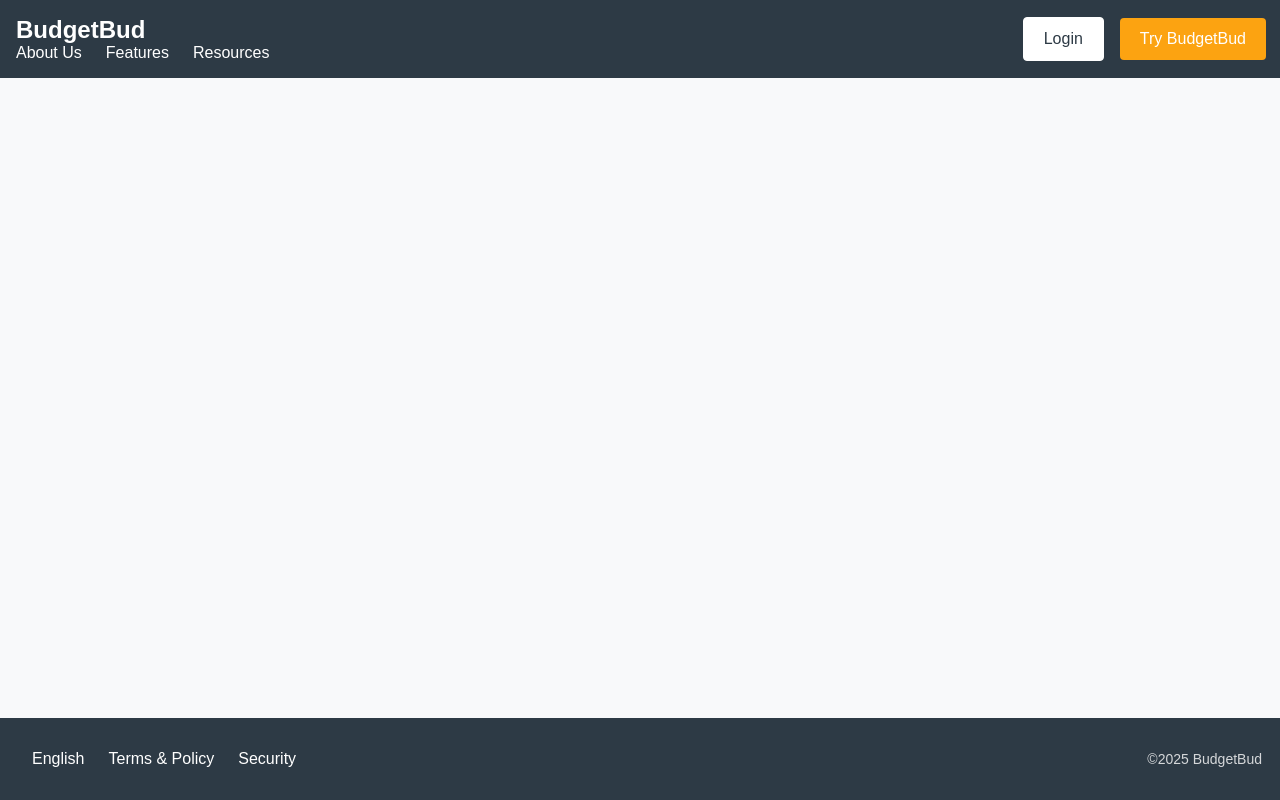
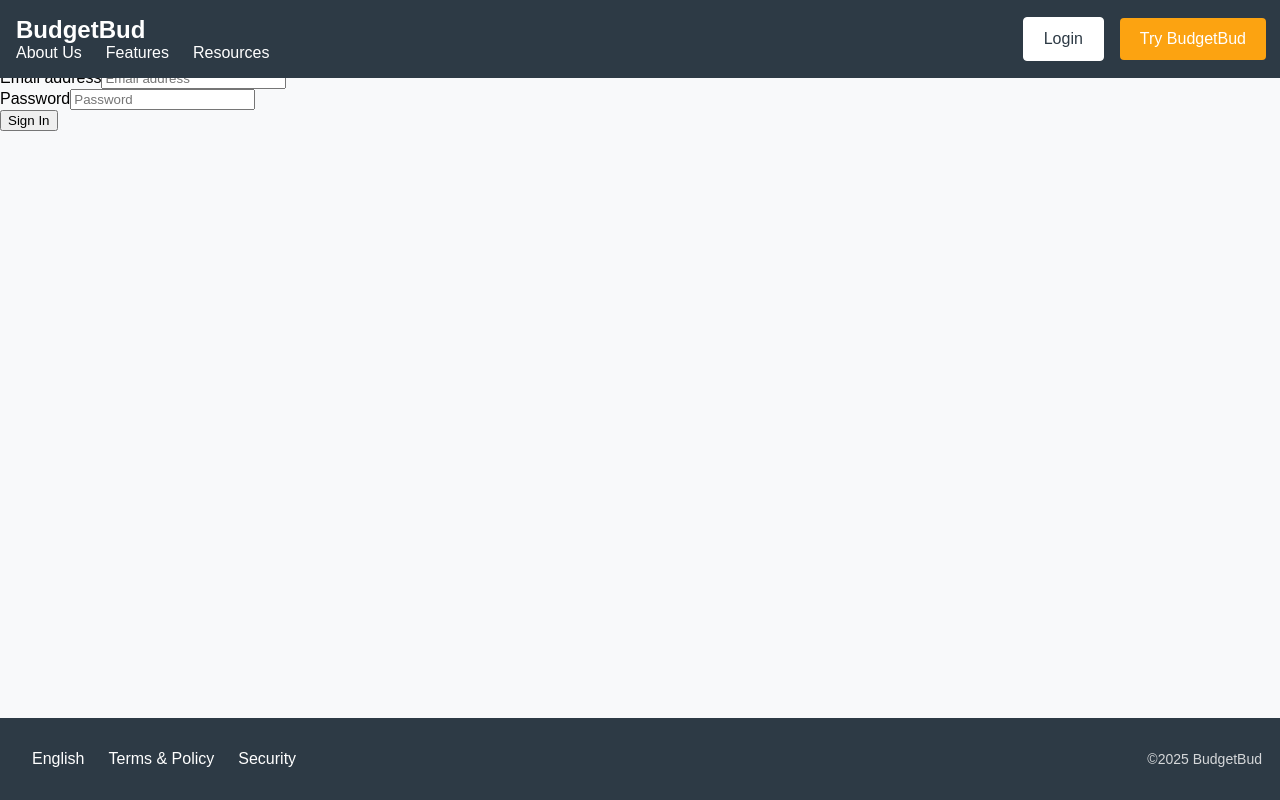
Before and after one commit to Datguy724/BudgetBud, a React (Create React App) app: page /signin in a window 1280 px wide. Built offline with nearby package versions, Linux system fonts and the light colour scheme.

Commit message:
signin page created but needs styling

```diff
--- a/src/App.js
+++ b/src/App.js
@@ -10,6 +10,9 @@ import footerStyles from './components/Footer.css'
 import { BrowserRouter, Routes, Route } from 'react-router-dom';
 import SignUp from './pages/signup';
 import signupStyles from './pages/signup.css';
+import SignIn from './pages/signin';
+import signinStyles from './pages/signin.css';
+
 function App() {
   return (
     <div className="App">
@@ -18,6 +21,7 @@ function App() {
         <Routes>
           <Route path="/" element={<Home/>} />
           <Route path="/signup" element={<SignUp className={signupStyles.signup}/>} />
+          <Route path="/signin" element={<SignIn className={signinStyles.signin}/>} />
         </Routes>
         <Footer className={footerStyles.footer}/>
       </BrowserRouter>
--- /dev/null
+++ b/src/pages/signin.js
@@ -0,0 +1,57 @@
+import React from 'react';
+import { useForm } from 'react-hook-form';
+import './signin.css';
+
+const SignIn = () => {
+  const { register, handleSubmit, formState: { errors } } = useForm();
+
+  const onSubmit = (data) => {
+    console.log(data);
+    // Handle sign in logic here
+  };
+
+  return (
+    <div className="signin-page">
+      <form onSubmit={handleSubmit(onSubmit)} className="signin-form">
+        <h2 className="text-3xl font-bold mb-6">Sign In</h2>
+
+        <div className="w-full mb-4">
+          <label htmlFor="email" className="sr-only">Email address</label>
+          <input
+            {...register("email", {
+              required: "Email is required",
+              pattern: {
+                value: /^[A-Z0-9._%+-]+@[A-Z0-9.-]+\.[A-Z]{2,}$/i,
+                message: "Invalid email address"
+              }
+            })}
+            type="email"
+            className="appearance-none rounded-md relative block w-full px-3 py-2 border border-gray-300 placeholder-gray-500 text-gray-900 focus:outline-none focus:ring-blue-500 focus:border-blue-500"
+            placeholder="Email address"
+          />
+          {errors.email && <p className="text-red-500 text-sm mt-1">{errors.email.message}</p>}
+        </div>
+
+        <div className="w-full mb-6">
+          <label htmlFor="password" className="sr-only">Password</label>
+          <input
+            {...register("password", { required: "Password is required" })}
+            type="password"
+            className="appearance-none rounded-md relative block w-full px-3 py-2 border border-gray-300 placeholder-gray-500 text-gray-900 focus:outline-none focus:ring-blue-500 focus:border-blue-500"
+            placeholder="Password"
+          />
+          {errors.password && <p className="text-red-500 text-sm mt-1">{errors.password.message}</p>}
+        </div>
+
+        <button
+          type="submit"
+          className="w-full flex justify-center py-2 px-4 border border-transparent rounded-md shadow-sm text-sm font-medium text-white bg-blue-600 hover:bg-blue-700 focus:outline-none focus:ring-2 focus:ring-offset-2 focus:ring-blue-500"
+        >
+          Sign In
+        </button>
+      </form>
+    </div>
+  );
+};
+
+export default SignIn;
```
Also changed, not shown: src/pages/signin.css (added).
